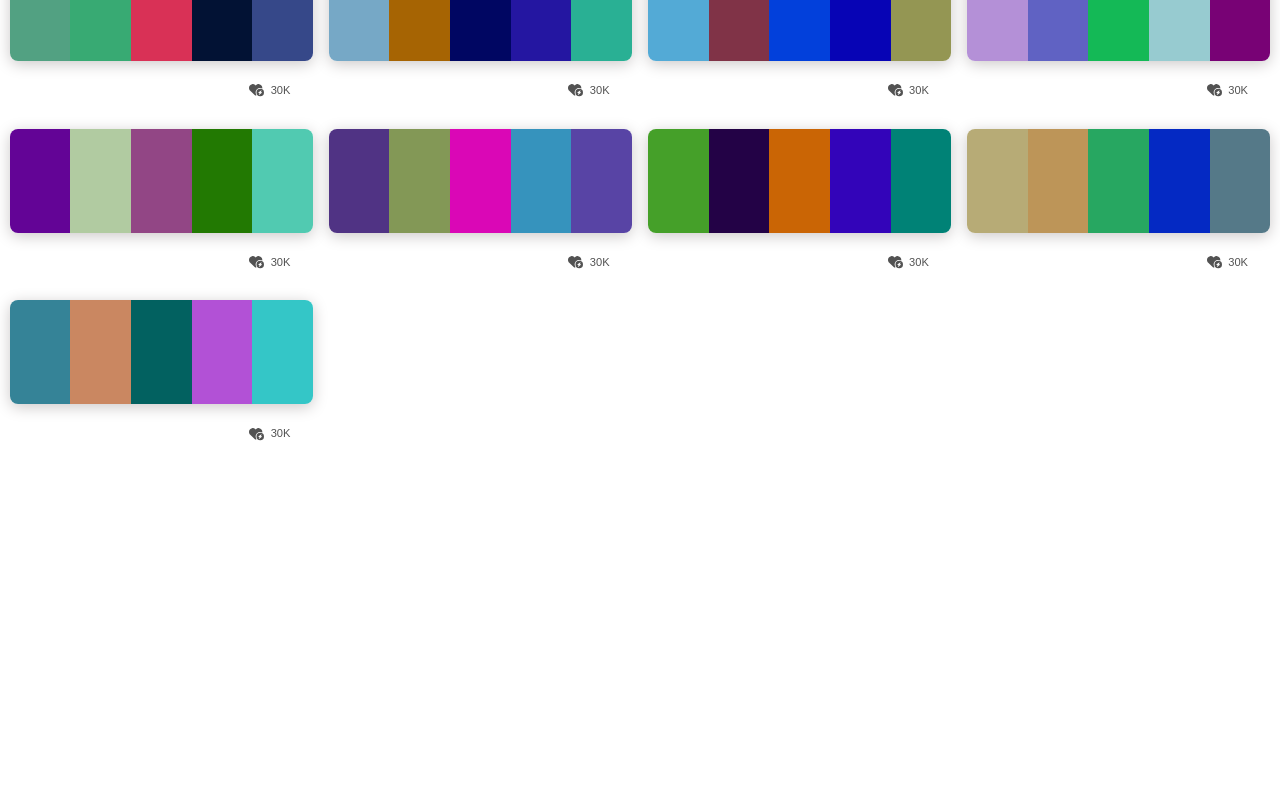
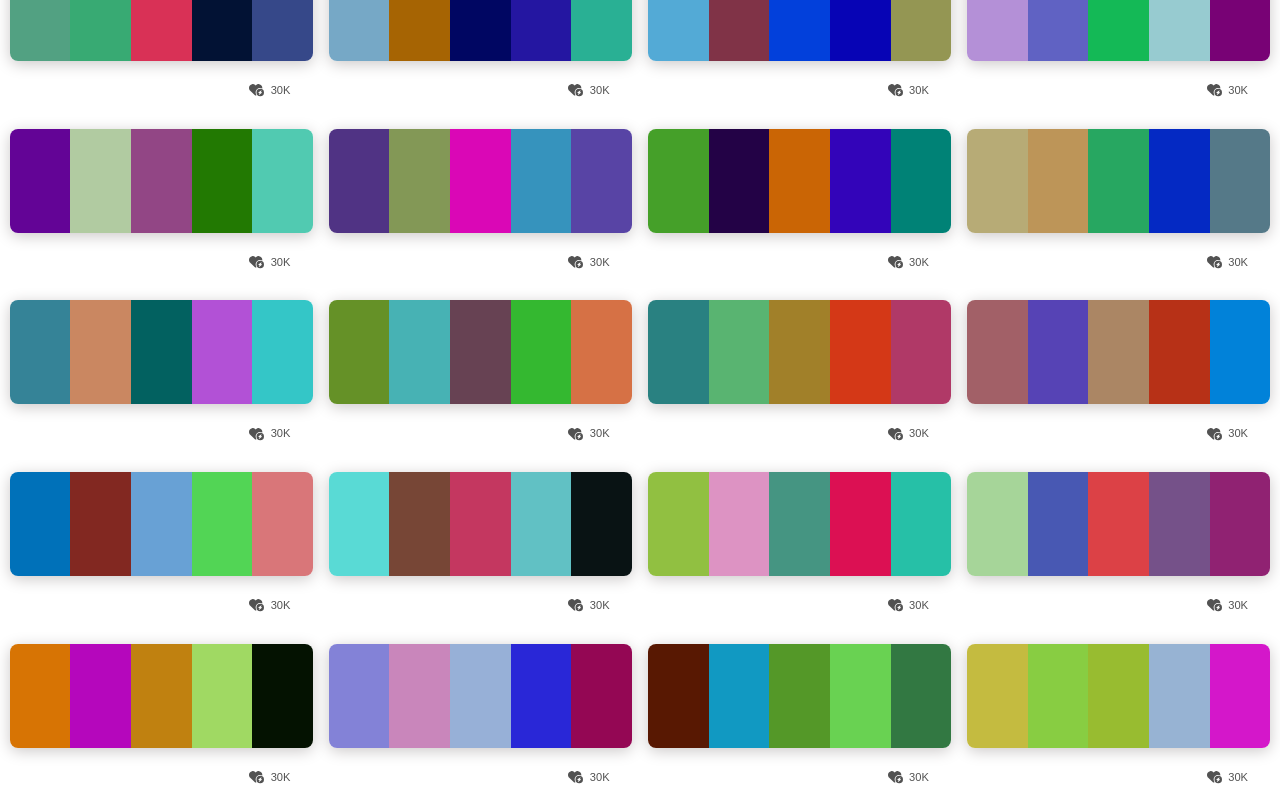
Before and after one commit to ahmedali-dev/color, a React (Create React App) app: page /palettes in a window 1280 px wide. Shown: the part 1315-2115 px from the top of the page. Before the commit the page ends 1771 px from the top, so only its background shows below. Built offline with nearby package versions, Linux system fonts and the light colour scheme.

Commit message:
auto add new color:

```diff
--- a/src/component/Palettes.jsx
+++ b/src/component/Palettes.jsx
@@ -25,6 +25,26 @@ const Palettes = () => {
     setTimeout(() => {}, 5000);
   };
 
+  const addNewColor = () => {
+    // const y = Math.abs(body.getBoundingClientRect().y)+8;
+    // const bound = body.getBoundingClientRect().height;
+
+    // console.log(getcolorheight)
+    window.addEventListener("scroll", (e) => {
+      const getcolorsheight = document.querySelectorAll(".palettes_result_col");
+      const getcolorheight =
+        getcolorsheight[getcolorsheight.length - 1].offsetTop;
+      const scrollValue = window.scrollY + 831;
+      console.log(scrollValue, getcolorheight);
+      if (getcolorheight <= scrollValue) {
+        dispatch(addColor());
+      }
+    });
+  };
+
+  useEffect(() => {
+    addNewColor();
+  });
   const copy = (e) => {
     try {
       let vl = e.target.querySelector("small").getAttribute("data-color");
@@ -37,7 +57,7 @@ const Palettes = () => {
     }
   };
 
-  // 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
+  // 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
   return (
     <>
       <div className="palettes">
```
